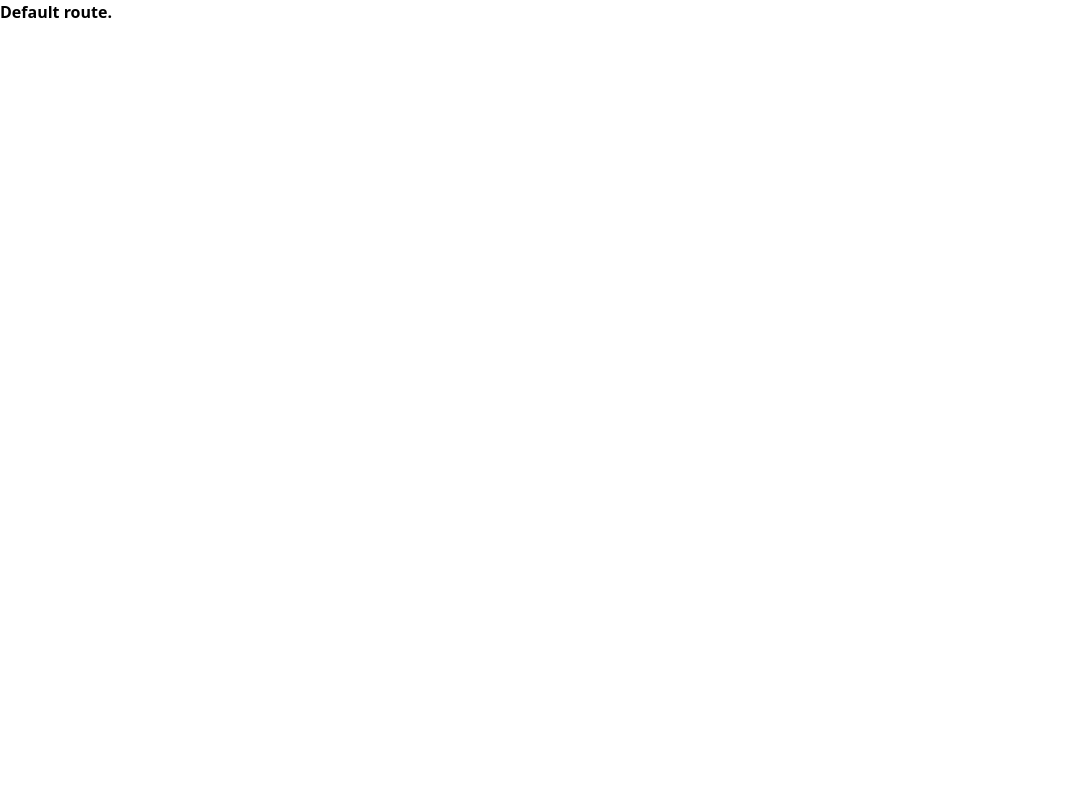
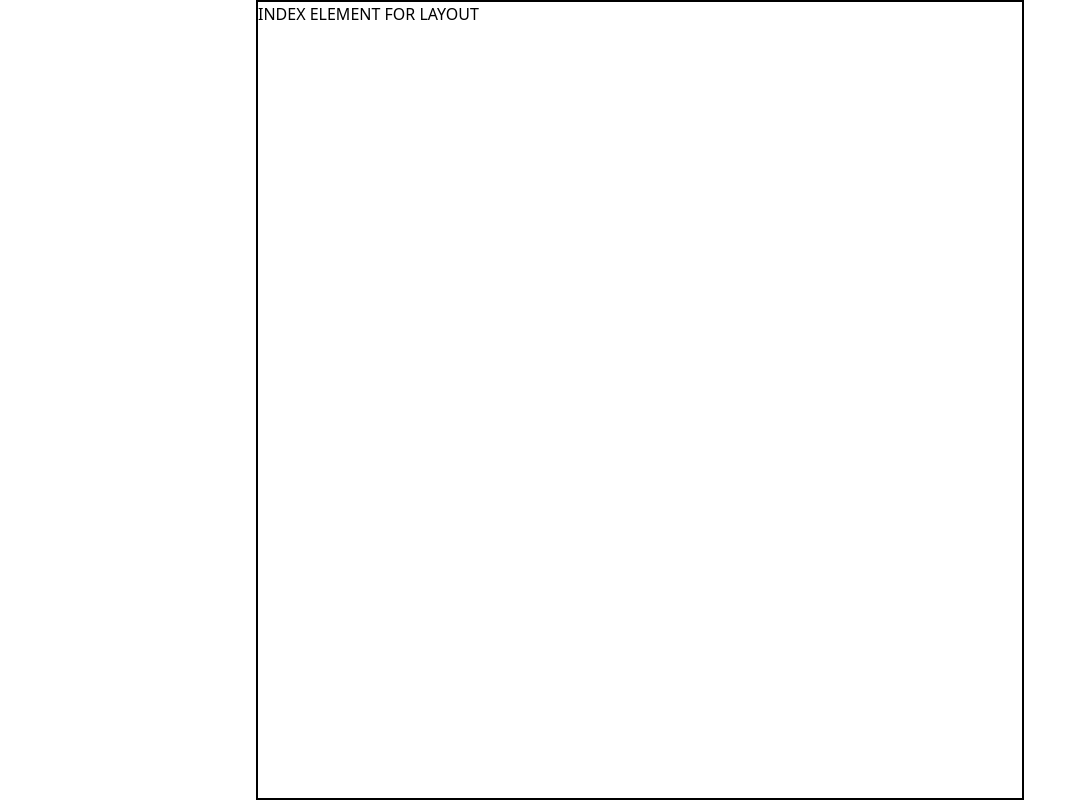
Before and after one commit to b-x-wu/b-x-wu.github.io, a React app: page / in a window 1280 px wide. Shown: the whole page, without its empty margins (0-1086 px from the left). Built offline with nearby package versions, Linux system fonts and the light colour scheme.

Commit message:
feat: add layout component and tailwind eslint config

```diff
--- a/eslint.config.js
+++ b/eslint.config.js
@@ -4,6 +4,7 @@ import eslint from '@eslint/js';
 import tseslint from 'typescript-eslint';
 import stylistic from '@stylistic/eslint-plugin';
 import reactlint from 'eslint-plugin-react';
+import tailwindlint from 'eslint-plugin-tailwindcss';
 
 export default tseslint.config(
     eslint.configs.recommended,
@@ -23,12 +24,14 @@ export default tseslint.config(
         plugins: {
             '@stylistic': stylistic,
             'react': reactlint,
+            'tailwindcss': tailwindlint,
         },
         settings: {
             'react': {
                 'version': 'detect',
             },
         },
+        // @ts-expect-error reactlint typing is wrong
         rules: {
             '@stylistic/quotes': [ 'error', 'single' ],
             '@stylistic/indent': [ 'error', 4 ],
@@ -45,6 +48,7 @@ export default tseslint.config(
                 'functions': 'always-multiline',
             }],
             ...reactlint.configs.recommended.rules,
+            ...tailwindlint.configs.recommended.rules,
         },
     },
 );
--- a/package.json
+++ b/package.json
@@ -22,6 +22,7 @@
     "autoprefixer": "^10.4.19",
     "babel-loader": "^9.1.0",
     "css-loader": "^7.1.1",
+    "eslint-plugin-tailwindcss": "^3.15.1",
     "html-webpack-plugin": "^5.5.0",
     "postcss": "^8.4.38",
     "postcss-loader": "^8.1.1",
--- a/src/Router.tsx
+++ b/src/Router.tsx
@@ -1,10 +1,15 @@
 import React from 'react';
-import { createBrowserRouter, createRoutesFromElements, Route } from 'react-router-dom';
+import { BrowserRouter, Routes, Route } from 'react-router-dom';
+import Layout from './components/Layout';
 
-const Router = createBrowserRouter(
-    createRoutesFromElements(
-        <Route path={'/'} element={<div className={'font-extrabold'}>Default route.</div>} />,
-    ),
+const Router = (
+    <BrowserRouter>
+        <Routes>
+            <Route element={<Layout />}>
+                <Route index element={<div>INDEX ELEMENT FOR LAYOUT</div>} />
+            </Route>
+        </Routes>
+    </BrowserRouter>
 );
 
 export default Router;
--- /dev/null
+++ b/src/components/Header.tsx
@@ -0,0 +1,9 @@
+import React from 'react';
+
+const Header: React.FC = () => {
+    return (
+        <></>
+    );
+};
+
+export default Header;
--- /dev/null
+++ b/src/components/Layout.tsx
@@ -0,0 +1,16 @@
+import React from 'react';
+import Header from './Header';
+import { Outlet } from 'react-router-dom';
+
+const Layout: React.FC = () => {
+    return (
+        <div className='flex items-center justify-center'>
+            <div className='h-screen w-192 border-2 border-solid border-black'>
+                <Header />
+                <Outlet />
+            </div>
+        </div>
+    );
+};
+
+export default Layout;
--- a/src/index.tsx
+++ b/src/index.tsx
@@ -1,8 +1,6 @@
-import React from 'react';
 import { createRoot } from 'react-dom/client';
 import Router from './Router';
-import { RouterProvider } from 'react-router-dom';
 import './styles/style.css';
 
 const root = createRoot(document.getElementById('root')!);
-root.render(<RouterProvider router={Router} />);
+root.render(Router);
--- /dev/null
+++ b/src/routes/types.ts
@@ -0,0 +1,3 @@
+export interface RouteElementProps {
+    title?: string
+}
--- a/tailwind.config.js
+++ b/tailwind.config.js
@@ -1,7 +1,13 @@
 export default {
-    content: [ './src/**/*.{js,jsx,ts,tsx}' ],
+    content: [ './src/**/*.{js,jsx,ts,tsx}', './public/**/*.html' ],
     theme: {
-        extend: {},
+        extend: {
+            spacing: {
+                '128': '32rem',
+                '160': '40rem',
+                '192': '48rem',
+            },
+        },
     },
     variants: {
         extend: {},
```
Also changed, not shown: 1 other file (tests, documents, lock files or other folders).
